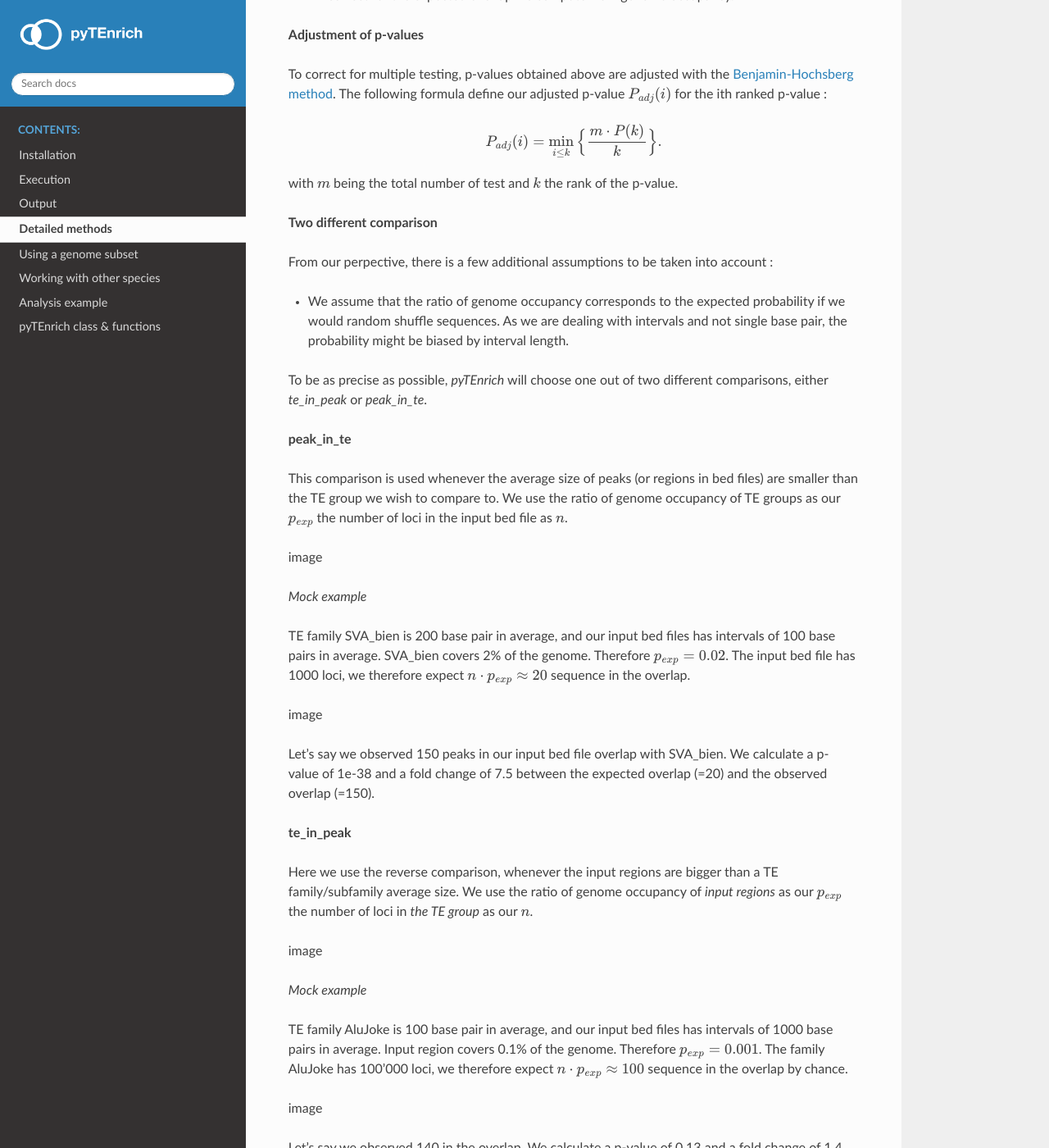
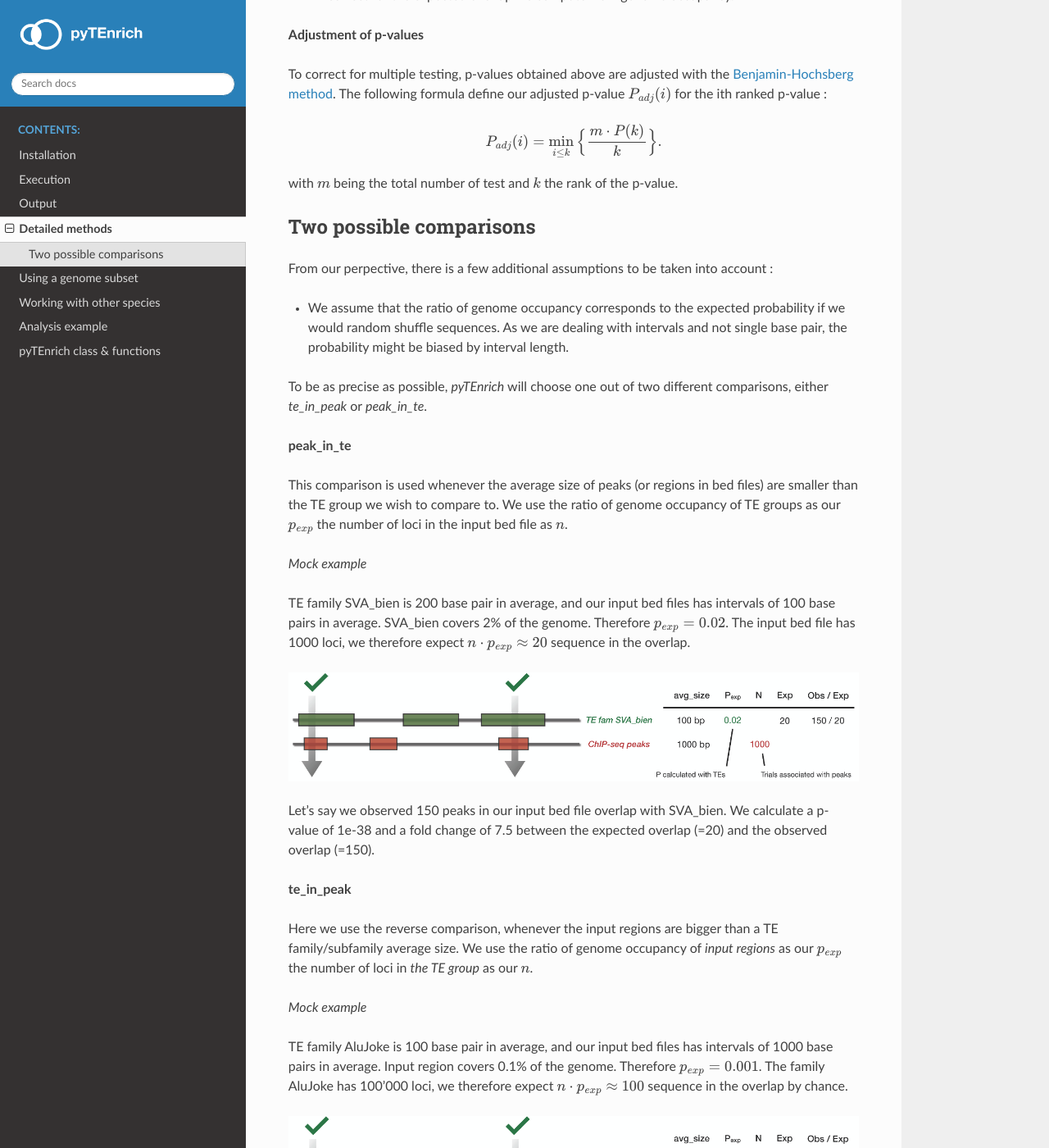
Before and after one commit to alexdray86/pyTEnrich, a Sphinx documentation site: the page built from docs/usage/detailmethods.rst, in a window 1280 px wide and 1400 px high, scrolled down 1020 px. Shown: the whole window at 82% size. Built offline with Sphinx 7.4.7 and the Read the Docs theme 2.0.0, drawn with Linux system fonts in a browser that asks for light colours.

Commit message:
new images in detailed method section

```diff
--- a/docs/usage/detailmethods.rst
+++ b/docs/usage/detailmethods.rst
@@ -41,7 +41,8 @@ To correct for multiple testing, p-values obtained above are adjusted with the `
 
 with :math:`m` being the total number of test and :math:`k` the rank of the p-value.
 
-**Two different comparison**
+Two possible comparisons
+*************************
 
 From our perpective, there is a few additional assumptions to be taken into account :
 
@@ -53,13 +54,11 @@ To be as precise as possible, *pyTEnrich* will choose one out of two different c
 
 This comparison is used whenever the average size of peaks (or regions in bed files) are smaller than the TE group we wish to compare to. We use the ratio of genome occupancy of TE groups as our :math:`p_{exp}` the number of loci in the input bed file as :math:`n`.
 
-image
-
 *Mock example*
 
 TE family SVA_bien is 200 base pair in average, and our input bed files has intervals of 100 base pairs in average. SVA_bien covers 2% of the genome. Therefore :math:`p_{exp} = 0.02`. The input bed file has 1000 loci, we therefore expect :math:`n \cdot p_{exp} \approx 20` sequence in the overlap.
 
-image
+.. image:: ../images/big_TE_small_peak.png
 
 Let's say we observed 150 peaks in our input bed file overlap with SVA_bien. We calculate a p-value of 1e-38 and a fold change of 7.5 between the expected overlap (=20) and the observed overlap (=150).
 
@@ -67,12 +66,10 @@ Let's say we observed 150 peaks in our input bed file overlap with SVA_bien. We
 
 Here we use the reverse comparison, whenever the input regions are bigger than a TE family/subfamily average size. We use the ratio of genome occupancy of *input regions* as our :math:`p_{exp}` the number of loci in *the TE group* as our :math:`n`.
 
-image
-
 *Mock example*
 
 TE family AluJoke is 100 base pair in average, and our input bed files has intervals of 1000 base pairs in average. Input region covers 0.1% of the genome. Therefore :math:`p_{exp} = 0.001`. The family AluJoke has 100'000 loci, we therefore expect :math:`n \cdot p_{exp} \approx 100` sequence in the overlap by chance.
 
-image
+.. image:: ../images/small_TE_big_peak.png
 
 Let's say we observed 140 in the overlap. We calculate a p-value of 0.13 and a fold change of 1.4. The overlap is not significant.
```
Also changed, not shown: docs/images/big_TE_small_peak.png (added), docs/images/small_TE_big_peak.png (added), 14 other files.
